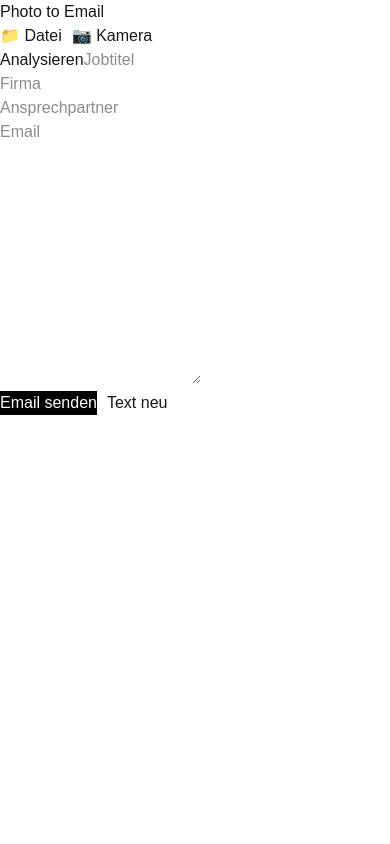
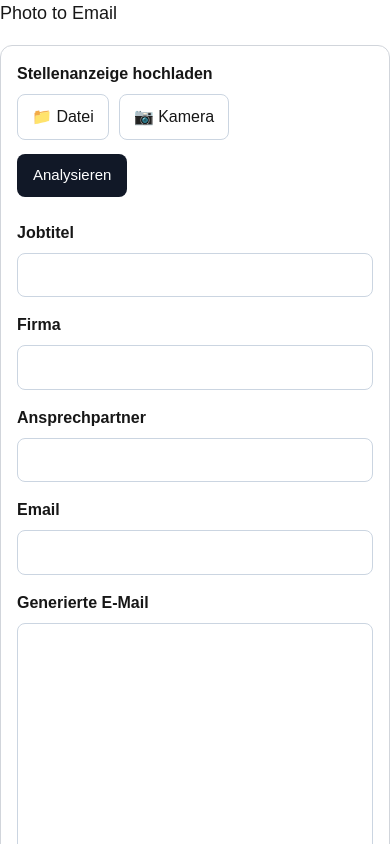
Before and after one commit to Andre-Eich/jobs-flow-api, a Next.js app: page /photo in a window 390 px wide. Shown: the top 844 px of the page. Built offline with nearby package versions, Linux system fonts and the light colour scheme.

Commit message:
Fix mobile layout for photo to email

```diff
--- a/app/photo/page.tsx
+++ b/app/photo/page.tsx
@@ -1,25 +1,34 @@
 "use client";
 
 import { useState } from "react";
+
+type JobData = {
+  jobTitle: string;
+  company: string;
+  contactPerson: string;
+  email: string;
+  generatedEmail: string;
+};
+
+const EMPTY_JOB_DATA: JobData = {
+  jobTitle: "",
+  company: "",
+  contactPerson: "",
+  email: "",
+  generatedEmail: "",
+};
 
 export default function PhotoToMailPage() {
   const [selectedFile, setSelectedFile] = useState<File | null>(null);
   const [loading, setLoading] = useState(false);
   const [error, setError] = useState("");
-
-  const [jobData, setJobData] = useState({
-    jobTitle: "",
-    company: "",
-    contactPerson: "",
-    email: "",
-    generatedEmail: "",
-  });
+  const [jobData, setJobData] = useState<JobData>(EMPTY_JOB_DATA);
 
   async function handleAnalyze() {
     setError("");
 
     if (!selectedFile) {
-      setError("Bitte Bild auswählen");
+      setError("Bitte ein Bild der Stellenanzeige auswählen.");
       return;
     }
 
@@ -29,129 +38,312 @@ export default function PhotoToMailPage() {
       const formData = new FormData();
       formData.append("file", selectedFile);
 
-      const res = await fetch("/api/photo-to-mail", {
+      const response = await fetch("/api/photo-to-mail", {
         method: "POST",
         body: formData,
       });
 
-      const data = await res.json();
+      const data = await response.json();
 
-      if (!res.ok) {
-        setError(data.error);
+      if (!response.ok) {
+        setError(data.error || "Fehler bei der Analyse.");
         return;
       }
 
-      setJobData(data);
+      setJobData({
+        jobTitle: data.jobTitle || "",
+        company: data.company || "",
+        contactPerson: data.contactPerson || "",
+        email: data.email || "",
+        generatedEmail: data.generatedEmail || "",
+      });
     } catch {
-      setError("Fehler");
+      setError("Die Anfrage konnte nicht ausgeführt werden.");
     } finally {
       setLoading(false);
     }
   }
 
+  function handleSendEmail() {
+    if (!jobData.email.trim()) {
+      setError("Keine E-Mail-Adresse vorhanden.");
+      return;
+    }
+
+    const subject = "Ihre Stellenanzeige auf jobs-in-berlin-brandenburg.de";
+    const body = encodeURIComponent(jobData.generatedEmail);
+
+    window.location.href = `mailto:${jobData.email}?subject=${encodeURIComponent(subject)}&body=${body}`;
+  }
+
   return (
-    <div>
-      <h1>Photo to Email</h1>
+    <div style={{ width: "100%" }}>
+      <h1
+        style={{
+          marginTop: 0,
+          marginBottom: "18px",
+          fontSize: "18px",
+          wordBreak: "break-word",
+        }}
+      >
+        Photo to Email
+      </h1>
 
-      {/* Upload */}
-      <div style={{ display: "flex", gap: 10 }}>
-        <label>
+      <div
+        style={{
+          background: "#ffffff",
+          border: "1px solid #d1d5db",
+          borderRadius: "12px",
+          padding: "16px",
+          maxWidth: "760px",
+          width: "100%",
+          boxSizing: "border-box",
+        }}
+      >
+        <label
+          style={{
+            display: "block",
+            marginBottom: "8px",
+            fontWeight: 600,
+          }}
+        >
+          Stellenanzeige hochladen
+        </label>
+
+        <div
+          style={{
+            display: "flex",
+            gap: "10px",
+            marginBottom: "14px",
+            flexWrap: "wrap",
+          }}
+        >
+          <label
+            style={{
+              padding: "10px 14px",
+              border: "1px solid #cbd5e1",
+              borderRadius: "8px",
+              background: "#ffffff",
+              cursor: "pointer",
+            }}
+          >
             📁 Datei
             <input
               type="file"
               accept="image/*"
+              onChange={(e) => setSelectedFile(e.target.files?.[0] || null)}
               style={{ display: "none" }}
-            onChange={(e) =>
-              setSelectedFile(e.target.files?.[0] || null)
-            }
             />
           </label>
 
-        <label>
+          <label
+            style={{
+              padding: "10px 14px",
+              border: "1px solid #cbd5e1",
+              borderRadius: "8px",
+              background: "#ffffff",
+              cursor: "pointer",
+            }}
+          >
             📷 Kamera
             <input
               type="file"
               accept="image/*"
               capture="environment"
+              onChange={(e) => setSelectedFile(e.target.files?.[0] || null)}
               style={{ display: "none" }}
-            onChange={(e) =>
-              setSelectedFile(e.target.files?.[0] || null)
-            }
             />
           </label>
         </div>
 
-      {selectedFile && <p>{selectedFile.name}</p>}
+        {selectedFile && (
+          <div
+            style={{
+              marginBottom: "18px",
+              fontSize: "14px",
+              color: "#374151",
+              wordBreak: "break-word",
+            }}
+          >
+            Ausgewählt: {selectedFile.name}
+          </div>
+        )}
 
-      <button onClick={handleAnalyze}>
-        {loading ? "Analysiere..." : "Analysieren"}
+        <button
+          onClick={handleAnalyze}
+          disabled={loading}
+          style={{
+            padding: "10px 16px",
+            border: "none",
+            borderRadius: "8px",
+            background: "#111827",
+            color: "#ffffff",
+            cursor: loading ? "not-allowed" : "pointer",
+            fontSize: "15px",
+            opacity: loading ? 0.7 : 1,
+            marginBottom: "24px",
+          }}
+        >
+          {loading ? "Wird analysiert..." : "Analysieren"}
         </button>
 
-      {error && <p>{error}</p>}
+        {error ? (
+          <div
+            style={{
+              marginBottom: "20px",
+              color: "#b91c1c",
+              fontWeight: 600,
+              wordBreak: "break-word",
+            }}
+          >
+            {error}
+          </div>
+        ) : null}
 
-      {/* Felder */}
-      <input
+        <div
+          style={{
+            display: "grid",
+            gap: "16px",
+          }}
+        >
+          <Field
+            label="Jobtitel"
             value={jobData.jobTitle}
-        onChange={(e) =>
-          setJobData({ ...jobData, jobTitle: e.target.value })
-        }
-        placeholder="Jobtitel"
+            onChange={(value) => setJobData({ ...jobData, jobTitle: value })}
           />
 
-      <input
+          <Field
+            label="Firma"
             value={jobData.company}
-        onChange={(e) =>
-          setJobData({ ...jobData, company: e.target.value })
-        }
-        placeholder="Firma"
+            onChange={(value) => setJobData({ ...jobData, company: value })}
           />
 
-      <input
+          <Field
+            label="Ansprechpartner"
             value={jobData.contactPerson}
-        onChange={(e) =>
-          setJobData({
-            ...jobData,
-            contactPerson: e.target.value,
-          })
+            onChange={(value) =>
+              setJobData({ ...jobData, contactPerson: value })
             }
-        placeholder="Ansprechpartner"
           />
 
-      <input
+          <Field
+            label="Email"
             value={jobData.email}
-        onChange={(e) =>
-          setJobData({ ...jobData, email: e.target.value })
-        }
-        placeholder="Email"
+            onChange={(value) => setJobData({ ...jobData, email: value })}
           />
 
-      {/* Mail */}
+          <div>
+            <label
+              style={{
+                display: "block",
+                marginBottom: "8px",
+                fontWeight: 600,
+              }}
+            >
+              Generierte E-Mail
+            </label>
+
             <textarea
               value={jobData.generatedEmail}
               onChange={(e) =>
-          setJobData({
-            ...jobData,
-            generatedEmail: e.target.value,
-          })
+                setJobData({ ...jobData, generatedEmail: e.target.value })
               }
-        rows={10}
+              rows={14}
+              style={{
+                width: "100%",
+                padding: "12px",
+                border: "1px solid #cbd5e1",
+                borderRadius: "8px",
+                background: "#ffffff",
+                fontSize: "15px",
+                boxSizing: "border-box",
+                resize: "vertical",
+                fontFamily: "Arial, sans-serif",
+                lineHeight: 1.5,
+              }}
             />
+          </div>
 
-      {/* Buttons */}
-      <div style={{ display: "flex", gap: 10 }}>
+          <div
+            style={{
+              display: "flex",
+              gap: "10px",
+              flexWrap: "wrap",
+              marginTop: "4px",
+            }}
+          >
             <button
-          onClick={() => {
-            window.location.href = `mailto:${jobData.email}?body=${encodeURIComponent(
-              jobData.generatedEmail
-            )}`;
+              onClick={handleSendEmail}
+              style={{
+                padding: "10px 16px",
+                border: "none",
+                borderRadius: "8px",
+                background: "#111827",
+                color: "#ffffff",
+                cursor: "pointer",
+                fontSize: "15px",
               }}
-          style={{ background: "black", color: "white" }}
             >
               Email senden
             </button>
 
-        <button onClick={handleAnalyze}>Text neu</button>
+            <button
+              onClick={handleAnalyze}
+              disabled={loading}
+              style={{
+                padding: "10px 16px",
+                border: "1px solid #cbd5e1",
+                borderRadius: "8px",
+                background: "#ffffff",
+                color: "#111827",
+                cursor: loading ? "not-allowed" : "pointer",
+                fontSize: "15px",
+                opacity: loading ? 0.7 : 1,
+              }}
+            >
+              Text neu
+            </button>
+          </div>
+        </div>
       </div>
     </div>
   );
 }
+
+function Field({
+  label,
+  value,
+  onChange,
+}: {
+  label: string;
+  value: string;
+  onChange: (value: string) => void;
+}) {
+  return (
+    <div>
+      <label
+        style={{
+          display: "block",
+          marginBottom: "8px",
+          fontWeight: 600,
+        }}
+      >
+        {label}
+      </label>
+
+      <input
+        value={value}
+        onChange={(e) => onChange(e.target.value)}
+        style={{
+          width: "100%",
+          padding: "10px 12px",
+          border: "1px solid #cbd5e1",
+          borderRadius: "8px",
+          background: "#ffffff",
+          fontSize: "15px",
+          boxSizing: "border-box",
+        }}
+      />
+    </div>
+  );
+}
```
Lines whose indentation alone changed are shown as unchanged.
